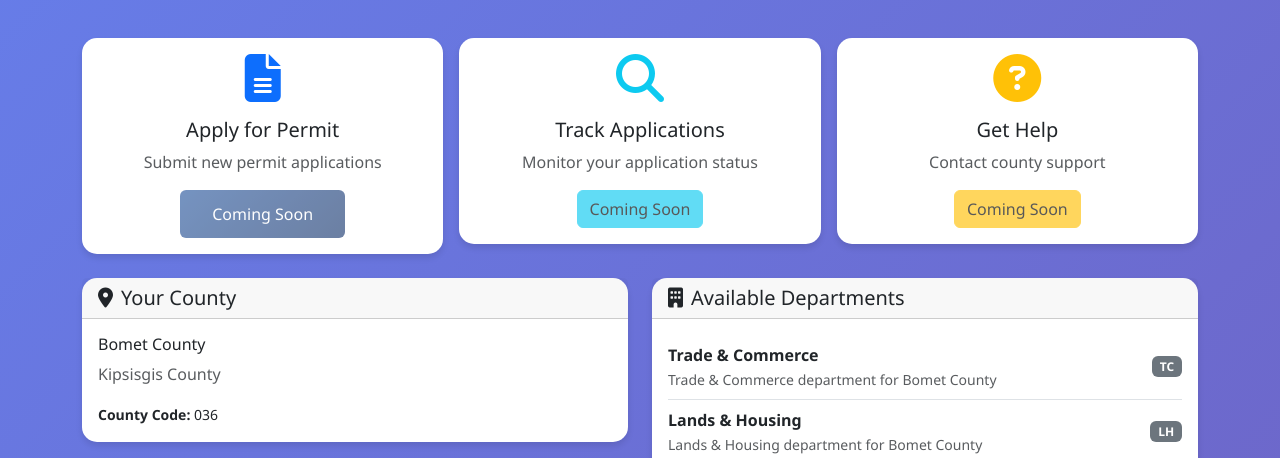
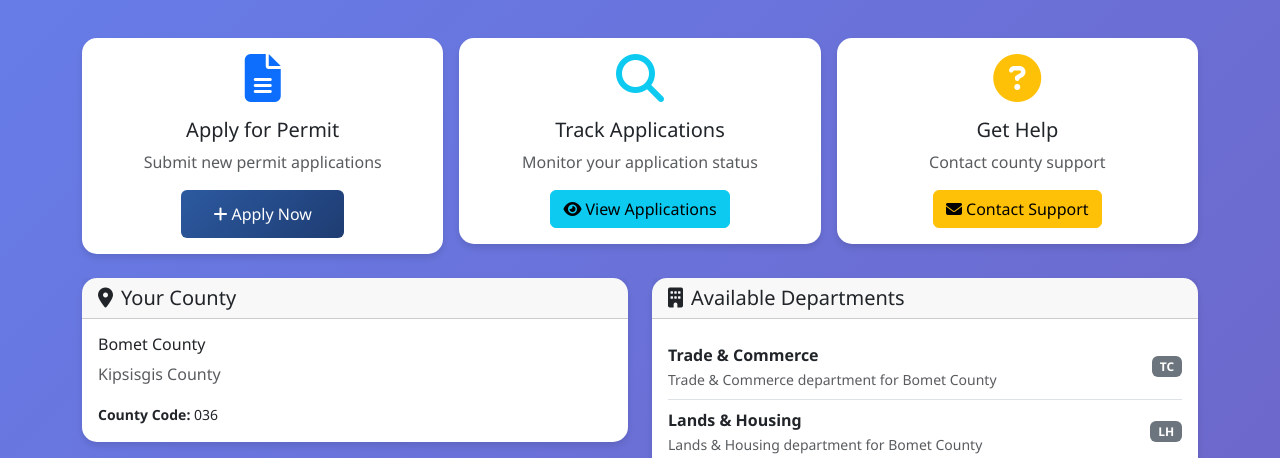
Before and after one commit to roparon/COUNTY_PORTAL, a Flask app: template app/templates/auth/main/citizen_dashboard.html in a window 1280 px wide. Shown: the part 152-610 px from the top of the page. Run offline with Flask 3, Linux system fonts and the light colour scheme; the template is opened without the code that fills it: values that come from a table or form of the project are taken from there, others are empty.

Commit message:
modified my staff_dashboard.html

```diff
--- a/app/main/views.py
+++ b/app/main/views.py
@@ -241,7 +241,7 @@ def apply_permit():
         flash(f'Application submitted successfully! Application number: {application.application_number}', 'success')
         return redirect(url_for('main_bp.citizen_dashboard'))
 
-    return render_template('main/apply_permit.html', form=form)
+    return render_template('auth/main/apply_permit.html', form=form)
 
 
 @main_bp.route('/permit/<int:permit_id>')
@@ -255,7 +255,7 @@ def permit_detail(permit_id):
         flash('Access denied.', 'error')
         return redirect(url_for('main_bp.dashboard'))
 
-    return render_template('main/permit_detail.html', application=application)
+    return render_template('auth/main/permit_detail.html', application=application)
 
 
 @main_bp.route('/permit/<int:permit_id>/review', methods=['GET', 'POST'])
@@ -291,7 +291,7 @@ def review_permit(permit_id):
         flash(f'Application {form.status.data.lower()} successfully!', 'success')
         return redirect(url_for('main_bp.permit_detail', permit_id=permit_id))
 
-    return render_template('main/review_permit.html', application=application, form=form)
+    return render_template('auth/main/review_permit.html', application=application, form=form)
 
 
 def can_access_permit(application):
--- a/app/templates/auth/main/citizen_dashboard.html
+++ b/app/templates/auth/main/citizen_dashboard.html
@@ -1,7 +1,5 @@
 {% extends "base.html" %}
-
 {% block title %}Citizen Dashboard - County Portal{% endblock %}
-
 {% block content %}
 <div class="row">
     <div class="col-12">
@@ -22,9 +20,9 @@
                 <i class="fas fa-file-alt fa-3x text-primary mb-3"></i>
                 <h5>Apply for Permit</h5>
                 <p class="text-muted">Submit new permit applications</p>
-                <button class="btn btn-primary" disabled>
-                    Coming Soon
-                </button>
+                <a href="{{ url_for('main_bp.apply_permit') }}" class="btn btn-primary">
+                    <i class="fas fa-plus me-1"></i>Apply Now
+                </a>
             </div>
         </div>
     </div>
@@ -34,9 +32,9 @@
                 <i class="fas fa-search fa-3x text-info mb-3"></i>
                 <h5>Track Applications</h5>
                 <p class="text-muted">Monitor your application status</p>
-                <button class="btn btn-info" disabled>
-                    Coming Soon
-                </button>
+                <a href="#applications-section" class="btn btn-info scroll-to">
+                    <i class="fas fa-eye me-1"></i>View Applications
+                </a>
             </div>
         </div>
     </div>
@@ -46,9 +44,9 @@
                 <i class="fas fa-question-circle fa-3x text-warning mb-3"></i>
                 <h5>Get Help</h5>
                 <p class="text-muted">Contact county support</p>
-                <button class="btn btn-warning" disabled>
-                    Coming Soon
-                </button>
+                <a href="mailto:support@{{ county.name|lower|replace(' ', '') }}.gov.ke" class="btn btn-warning">
+                    <i class="fas fa-envelope me-1"></i>Contact Support
+                </a>
             </div>
         </div>
     </div>
@@ -70,7 +68,6 @@
             </div>
         </div>
     </div>
-
     <div class="col-md-6">
         <div class="card dashboard-card">
             <div class="card-header">
@@ -84,7 +81,7 @@
                     <div>
                         <strong>{{ department.name }}</strong>
                         {% if department.description %}
-                        <br><small class="text-muted">{{ department.description }}</small>
+                            <br><small class="text-muted">{{ department.description }}</small>
                         {% endif %}
                     </div>
                     <span class="badge bg-secondary">{{ department.code }}</span>
@@ -94,8 +91,9 @@
         </div>
     </div>
 </div>
+
 <!-- Permit Applications Section -->
-<div class="row mb-4">
+<div class="row mb-4" id="applications-section">
     <div class="col-12">
         <h4>
             <i class="fas fa-chart-pie text-primary me-2"></i>
@@ -169,7 +167,8 @@
                                 <p class="mb-2">
                                     <strong>KSh {{ permit_type.processing_fee or '0.00' }}</strong>
                                 </p>
-                                <a href="{{ url_for('main_bp.apply_permit') }}?type={{ permit_type.id }}" class="btn btn-outline-primary btn-sm">Apply</a>
+                                <a href="{{ url_for('main_bp.apply_permit') }}?type={{ permit_type.id }}"
+                                   class="btn btn-outline-primary btn-sm">Apply</a>
                             </div>
                         </div>
                     </div>
@@ -208,7 +207,9 @@
                         <tbody>
                             {% for app in applications[:10] %}
                             <tr>
-                                <td><code>{{ app.application_number }}</code></td>
+                                <td>
+                                    <code>{{ app.application_number }}</code>
+                                </td>
                                 <td>{{ app.permit_type.name }}</td>
                                 <td>{{ app.business_name }}</td>
                                 <td>
@@ -218,7 +219,8 @@
                                 </td>
                                 <td>{{ app.submitted_at.strftime('%b %d, %Y') }}</td>
                                 <td>
-                                    <a href="{{ url_for('main_bp.permit_detail', permit_id=app.id) }}" class="btn btn-outline-primary btn-sm">
+                                    <a href="{{ url_for('main_bp.permit_detail', permit_id=app.id) }}"
+                                       class="btn btn-outline-primary btn-sm">
                                         <i class="fas fa-eye me-1"></i>View
                                     </a>
                                 </td>
@@ -241,4 +243,25 @@
         </div>
     </div>
 </div>
+
+<script>
+// Smooth scrolling for internal links
+document.addEventListener('DOMContentLoaded', function () {
+    const scrollLinks = document.querySelectorAll('.scroll-to');
+    scrollLinks.forEach(link => {
+        link.addEventListener('click', function (e) {
+            e.preventDefault();
+            const targetId = this.getAttribute('href').substring(1);
+            const targetElement = document.getElementById(targetId);
+            if (targetElement) {
+                targetElement.scrollIntoView({
+                    behavior: 'smooth',
+                    block: 'start'
+                });
+            }
+        });
+    });
+});
+</script>
+
 {% endblock %}
```
Also changed, not shown: app/forms.py (+6 -37 lines), instance/county.db.
